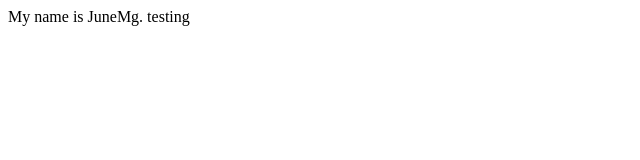
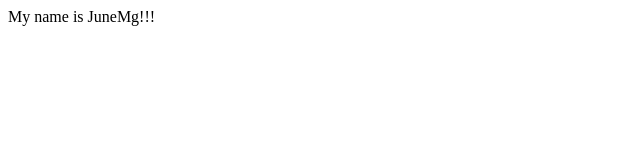
Before and after one commit to june-mg/html-practice, a plain HTML site: page index.html in a window 1280 px wide. Shown: the full height of the page, 0-640 px from the left. Drawn offline with Linux system fonts and the light colour scheme.

Commit message:
added exclamation marks

```diff
--- a/index.html
+++ b/index.html
@@ -6,7 +6,6 @@
     <title>Document</title>
 </head>
 <body>
-    My name is JuneMg.
-    testing
+    My name is JuneMg!!!
 </body>
 </html>
```
